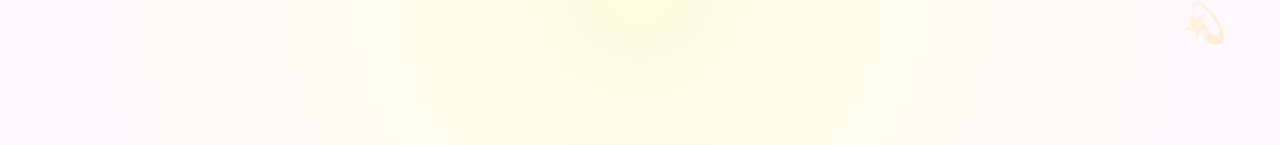
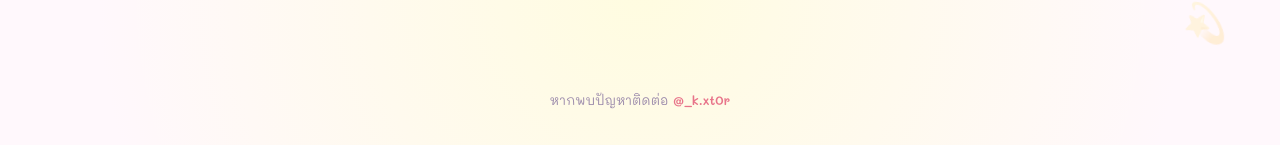
Before and after one commit to chotika-patt/sweetenvelope, a Next.js app: page / in a window 1280 px wide. Shown: the part 652-797 px from the top of the page. Built offline with nearby package versions, Linux system fonts and the light colour scheme.

Commit message:
Fix Footer position

```diff
--- a/components/SweetEnvelope.tsx
+++ b/components/SweetEnvelope.tsx
@@ -1013,6 +1013,7 @@ export default function SweetEnvelope() {
     }
   }
 `}
+      </style>
       {/* ── FOOTER ── */}
       <footer
         style={{
@@ -1028,16 +1029,11 @@ export default function SweetEnvelope() {
           href="https://instagram.com/_k.xt0r"
           target="_blank"
           rel="noopener noreferrer"
-            style={{
-              color: "#E8748A",
-              fontWeight: 600,
-              textDecoration: "none",
-            }}
+          style={{ color: "#E8748A", fontWeight: 600, textDecoration: "none" }}
         >
           @_k.xt0r
         </a>
       </footer>
-      </style>
     </>
   );
 }
```
Lines whose indentation alone changed are shown as unchanged.
